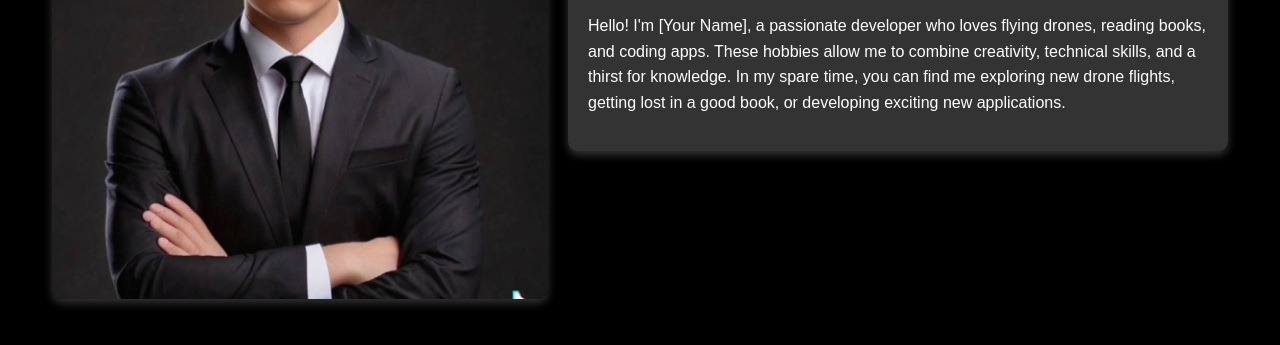
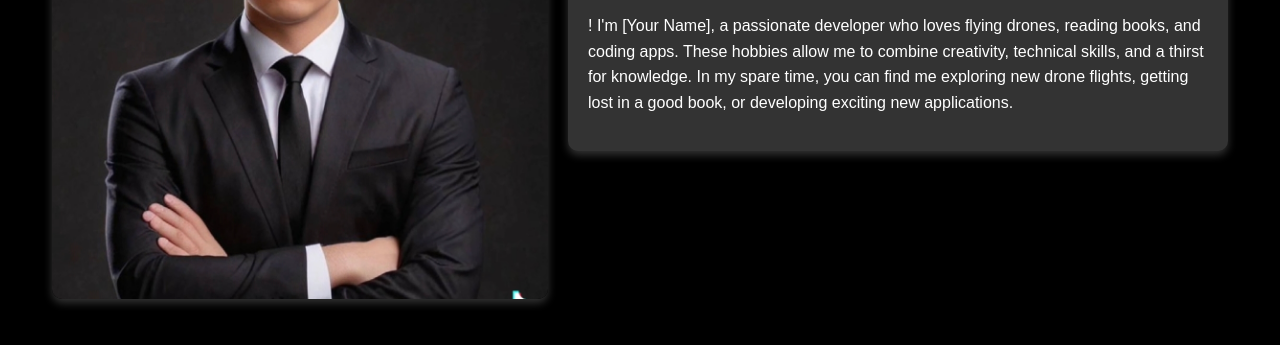
Before and after one commit to lzj-0/vttp5-sdf-day07l, a plain HTML site: page index.html in a window 1280 px wide. Shown: the part 385-730 px from the top of the page. Drawn offline with Linux system fonts and the light colour scheme.

Commit message:
make some edits

```diff
--- a/index.html
+++ b/index.html
@@ -54,7 +54,7 @@
         <div class="about">
             <h1>AI Avatar of Me</h1>
             <p>
-                Hello! I'm [Your Name], a passionate developer who loves flying drones, reading books, and coding apps. These hobbies allow me to combine creativity, technical skills, and a thirst for knowledge.
+                ! I'm [Your Name], a passionate developer who loves flying drones, reading books, and coding apps. These hobbies allow me to combine creativity, technical skills, and a thirst for knowledge.
                 In my spare time, you can find me exploring new drone flights, getting lost in a good book, or developing exciting new applications.
             </p>
         </div>
```
Also changed, not shown: 1 other file.
